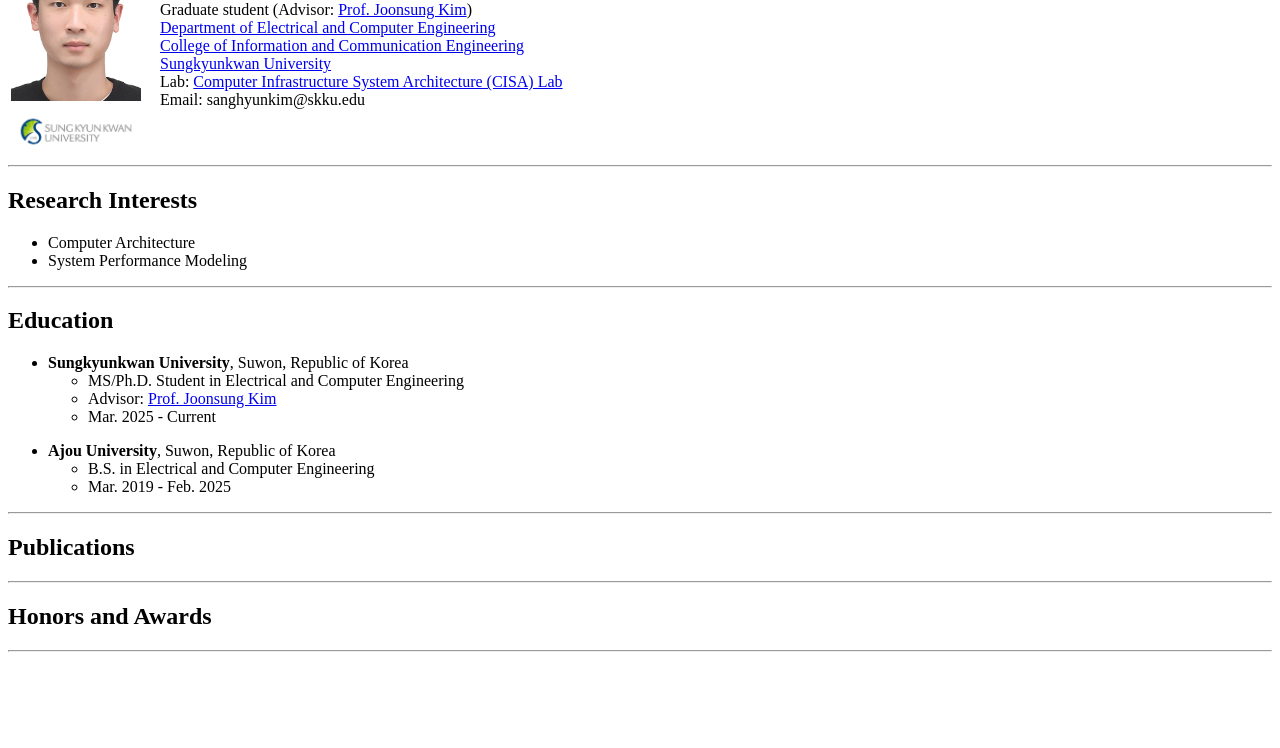
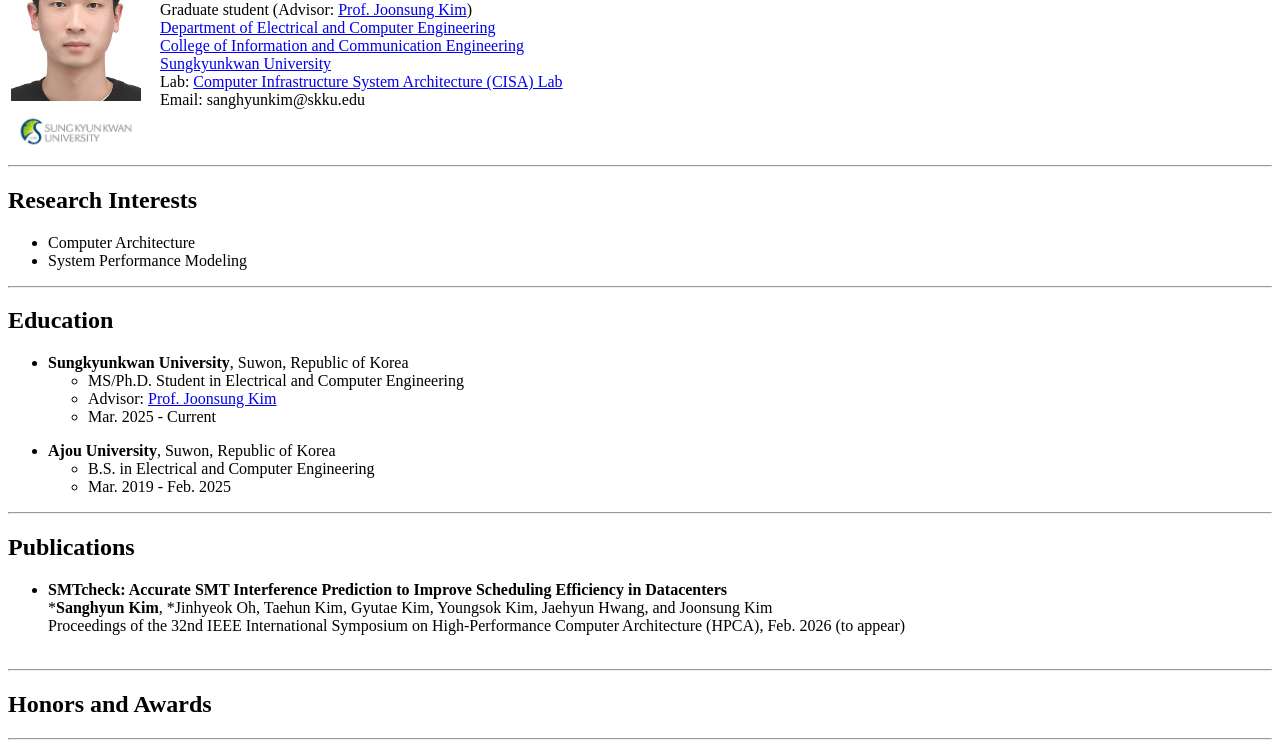
Before and after one commit to sanghyunkim00/sanghyunkim00.github.io, a plain HTML site: page index.html in a window 1280 px wide. Shown: the part 77-825 px from the top of the page. Before the commit the page ends 800 px from the top, so only its background shows below. Drawn offline with Linux system fonts and the light colour scheme.

Commit message:
added HPCA

```diff
--- a/index.html
+++ b/index.html
@@ -357,6 +357,13 @@ div[style*="fixed"] span[id^="img_"][class^="img_"] > style:first-child + div[st
 <hr>
 
 <h2>Publications</h2>
+<ul>
+    <li><b>SMTcheck: Accurate SMT Interference Prediction to Improve Scheduling Efficiency in Datacenters</b>
+    <br>
+    *<b>Sanghyun Kim</b>, *Jinhyeok Oh, Taehun Kim, Gyutae Kim, Youngsok Kim, Jaehyun Hwang, and Joonsung Kim<br>
+    Proceedings of the 32nd IEEE International Symposium on High-Performance Computer Architecture (HPCA), Feb. 2026 (to appear)</li>
+    <br>
+</ul>
 <hr>
 <h2>Honors and Awards</h2>
 <hr>
```
